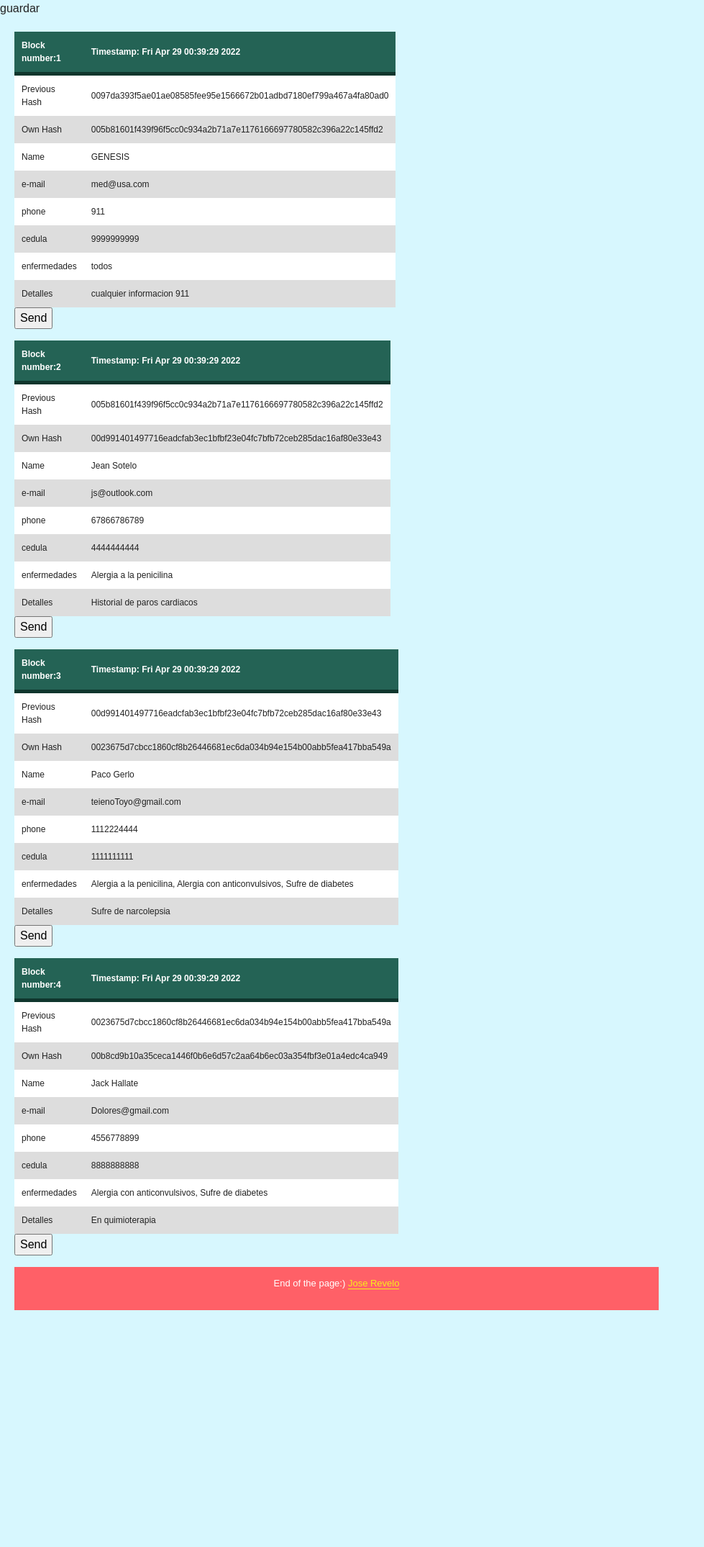
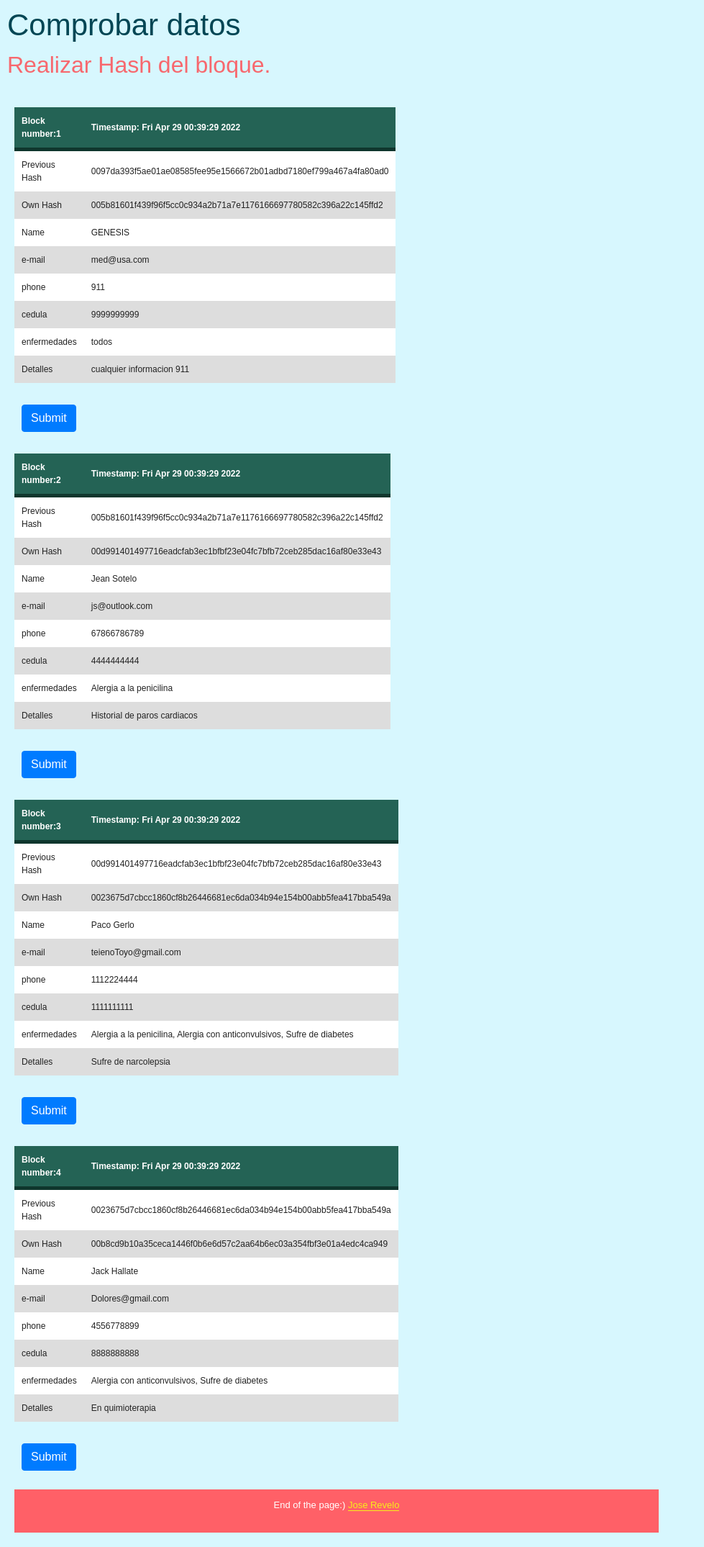
Before and after one commit to joselxes/BlockMedChain, a Flask app: page /verificar in a window 1280 px wide. Shown: the part 132-2281 px from the top of the page at 72% size, without its empty margins (0-979 px from the left). Before the commit the page ends 1952 px from the top, so only its background shows below. Run offline with Flask 2, Linux system fonts and the light colour scheme; some libraries are stand-ins or nearby versions.

Commit message:
Pestana verificar arreglada

```diff
--- a/application.py
+++ b/application.py
@@ -138,7 +138,7 @@ def verificar():
         list=[]
         h=bc.chain[int(name["name"])].verificarHash()
         for i in indexTodos:
-            if int(name["name"])== i["indice"]:
+            if int(name["name"])-1== i["indice"]:
                 # list=i
                 for j in clientesTodos:
                     if j["cedula"]==i["cedula"]:
--- a/static/css/block.css
+++ b/static/css/block.css
@@ -1,5 +1,5 @@
 #block{
-  margin: 20px 20px 20px 20px;
+  margin: 40px 20px 20px 20px;
   width: 70%;
 }
 table{
@@ -34,6 +34,10 @@ tr:hover td{
 
   margin: 10px;
 }
+.masEsp{
+  margin-top: 20px;
+}
+
 .letras,.tam{
   width: 400px;
 }
@@ -50,3 +54,12 @@ input::-webkit-inner-spin-button {
 input[type=number] {
   -moz-appearance: textfield;
 }
+
+textarea {
+  margin: 10px;
+  width:700px;
+  height:150px;
+  /* border-color : rgb(218, 218, 218); */
+  border: 1px solid #c9cfd1;
+  /* border: 10px; */
+}
--- a/templates/verificar.html
+++ b/templates/verificar.html
@@ -5,12 +5,13 @@ Bienvenido
 {% endblock %}
 {% block body %}
 
-<p>guardar</p>
+<h2 class="espacio">Comprobar datos</h2>
+<h3 class="espacio">Realizar Hash del bloque.</h3>
 
   <div id="block">
   {% if var==0 %}
     <p>Se agrego, para confirmacion {{h}}</p>
-    <table>
+    <table class="espacio">
         <thead>
           <tr>
             <th >Block number:{{bloques['index']}} </th><th >Timestamp: {{bloques['timestamp']}} </th>
@@ -47,7 +48,7 @@ Bienvenido
   {% if var==1 %}
     {% for i in range(bloques|length) %}
       <!-- {{bloques['index']}}  ---   {{bloques['timestamp']}} --- {{bloques['previous_hash']}} --- {{bloques['own_hash']}} -->
-      <table>
+      <table class="masEsp">
           <thead>
             <tr>
               <th >Block number:{{bloques[i]['index']}} </th><th >Timestamp: {{bloques[i]['timestamp']}} </th>
@@ -80,15 +81,19 @@ Bienvenido
           </tr>
 
       </table>
-      <form class="form has-magic-focus" action="{{ url_for('verificar') }}"  method="post">
-          <input class="text-input" type="hidden" id="name" name="name" value={{bloques[i]['index']}}  type="text" >
-          <input class="button" type="submit" value="Send">
+
+        <form class="form-group masEsp" action="{{ url_for('verificar') }}"  method="post">
+          <input class="text-input" type="hidden" id="name" name="name" value="{{bloques[i]['index'] }}" type="text" >
+          <button type="submit" class="btn btn-primary espacio"  value="Send">Submit</button>
         </form>
 
-      <p></p>
 
 
-    <p></p>
+
+
+
+
+
     {% endfor %}
   {% endif %}
 
```
Also changed, not shown: templates/buscar.html (+4 -4 lines), templates/guardar.html (+5 -3 lines).
